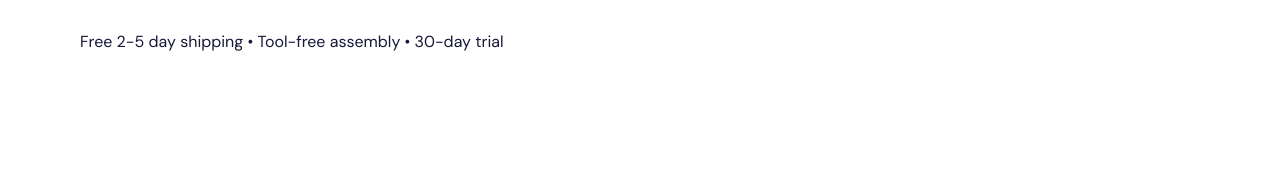
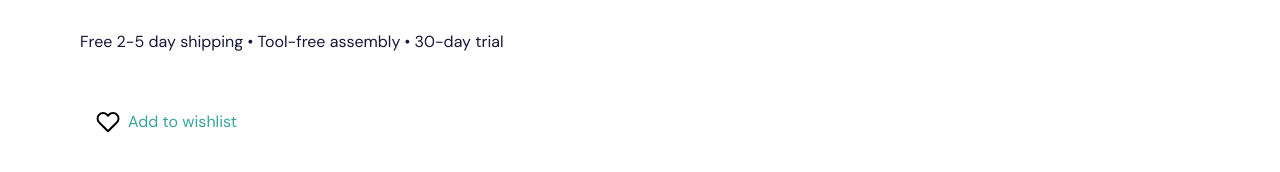
Before and after one commit to raoulnzefa/studious-engine, a Vue app: page / in a window 1280 px wide. Shown: the part 608-780 px from the top of the page. Built offline with nearby package versions, Linux system fonts and the light colour scheme.

Commit message:
favorite button added

```diff
--- a/src/App.vue
+++ b/src/App.vue
@@ -91,6 +91,12 @@
             <div class="pt-8">
               Free 2-5 day shipping • Tool-free assembly • 30-day trial
             </div>
+            <div class="flex items-center justify-between pt-12">
+              <button class="flex items-center px-4 py-2 space-x-2 text-teal-500 hover:text-teal-600">
+                <LikeIcon />
+                <span>Add to wishlist</span>
+              </button>
+            </div>
           </div>
         </div>
       </div>
@@ -108,6 +114,7 @@ import ArrowLeftIcon from './assets/img/arrow-left.svg'
 import StarIcon from './assets/img/star.svg'
 import MinusIcon from './assets/img/minus.svg'
 import PlusIcon from './assets/img/plus.svg'
+import LikeIcon from './assets/img/like.svg'
 
 const menu = ['shop', 'collections', 'new arrival', 'customers']
 const count = ref(1)
```
